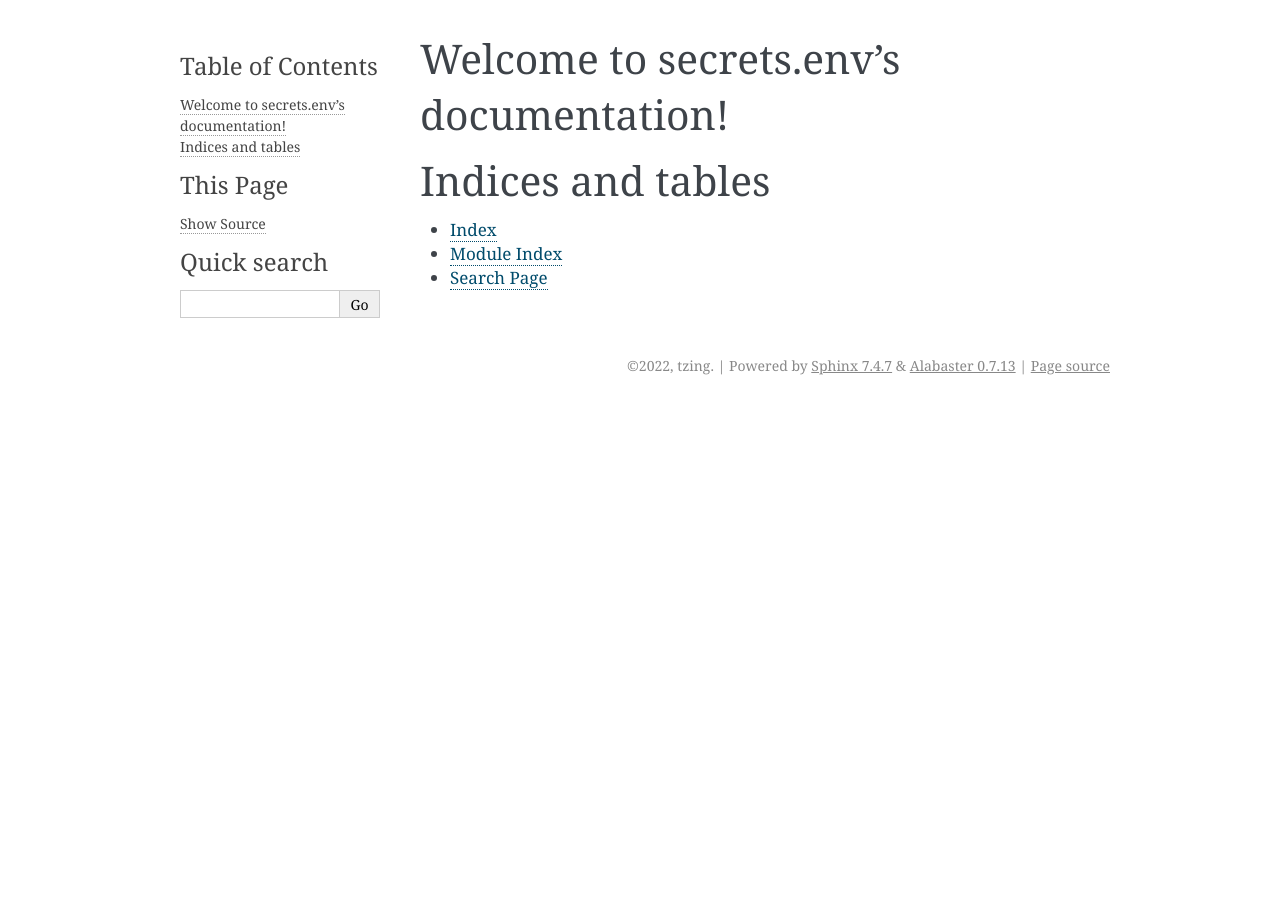
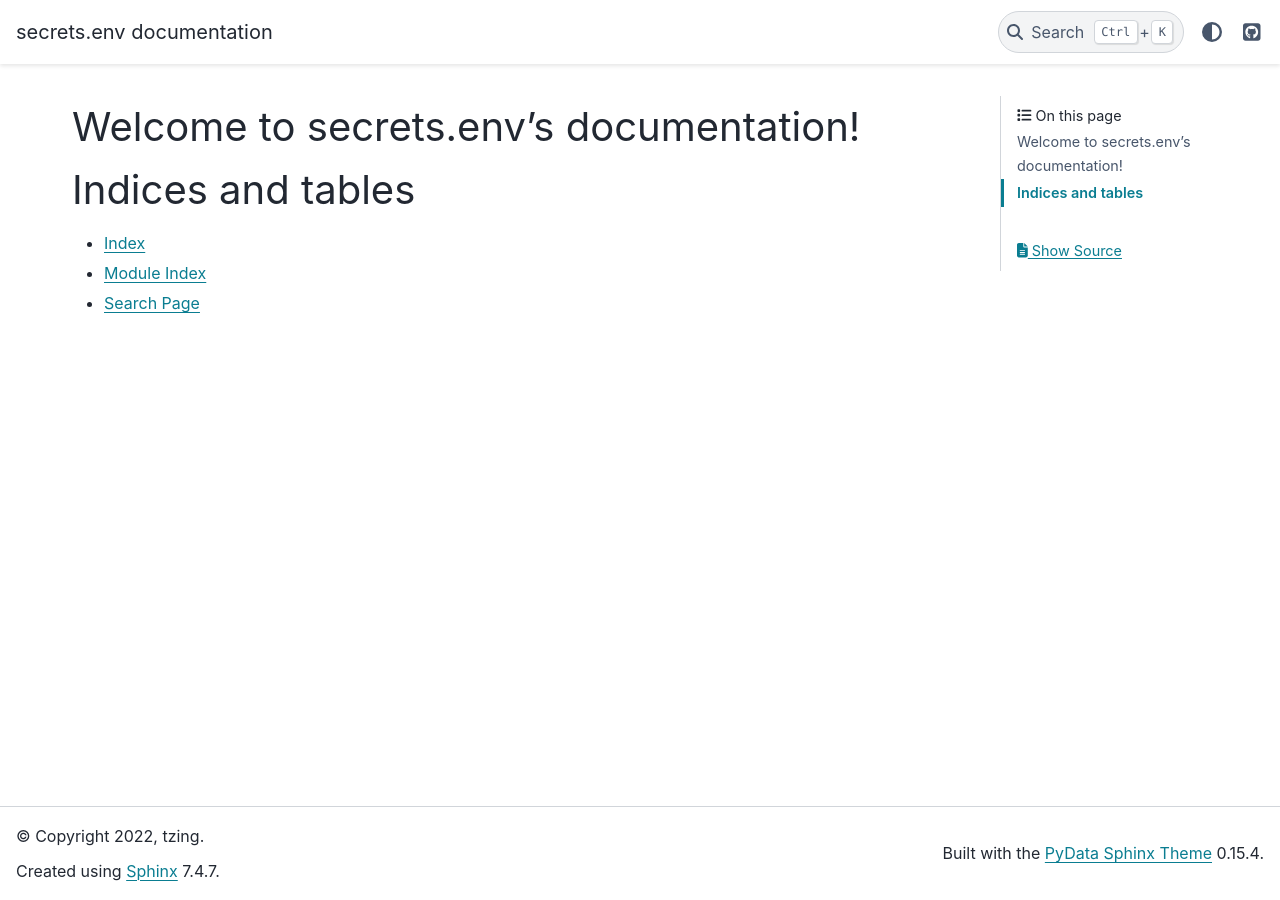
Before and after one commit to tzing/secrets.env, a Sphinx documentation site: the page built from docs/index.rst, in a window 1280 px wide. Built offline with Sphinx 7.4.7 and the PyData theme 0.15.4, drawn with Linux system fonts in a browser that asks for light colours; some of the changed lines change nothing that is shown.

Commit message:
add makefile and conf

```diff
--- a/docs/conf.py
+++ b/docs/conf.py
@@ -3,25 +3,48 @@
 # For the full list of built-in configuration values, see the documentation:
 # https://www.sphinx-doc.org/en/master/usage/configuration.html
 
+import datetime
+import pathlib
+import sys
+
+docdir = pathlib.Path(__file__).resolve().parent
+repodir = docdir.parent
+sys.path.insert(0, str(repodir))
+
+import secrets_env
+
+
 # -- Project information -----------------------------------------------------
-# https://www.sphinx-doc.org/en/master/usage/configuration.html#project-information
 
-project = 'secrets.env'
-copyright = '2022, tzing'
-author = 'tzing'
+this_year = datetime.date.today().year
+
+project = "secrets.env"
+copyright = f"{this_year}, tzing"
+author = "tzing"
+version = secrets_env.__version__
+
 
 # -- General configuration ---------------------------------------------------
 # https://www.sphinx-doc.org/en/master/usage/configuration.html#general-configuration
 
 extensions = []
 
-templates_path = ['_templates']
+templates_path = ["_templates"]
 exclude_patterns = []
 
 
+# -- Options for HTML output -------------------------------------------------
 
-# -- Options for HTML output -------------------------------------------------
-# https://www.sphinx-doc.org/en/master/usage/configuration.html#options-for-html-output
+html_theme = "pydata_sphinx_theme"
+html_static_path = ["_static"]
 
-html_theme = 'alabaster'
-html_static_path = ['_static']
+html_theme_options = {
+    "icon_links": [
+        {
+            "name": "GitHub",
+            "url": "https://github.com/tzing/secrets.env",
+            "icon": "fab fa-github-square",
+        }
+    ],
+    "show_toc_level": 1,
+}
```
Also changed, not shown: 1 other file.
